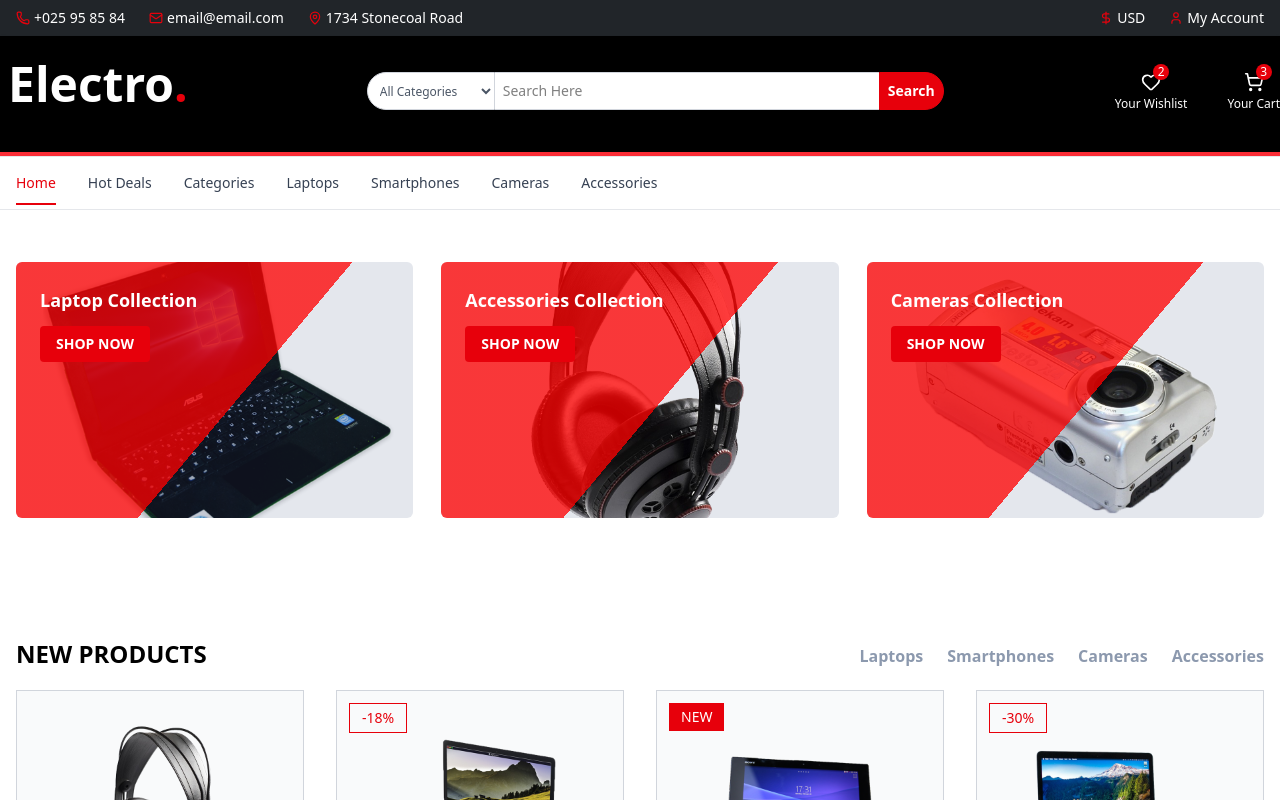
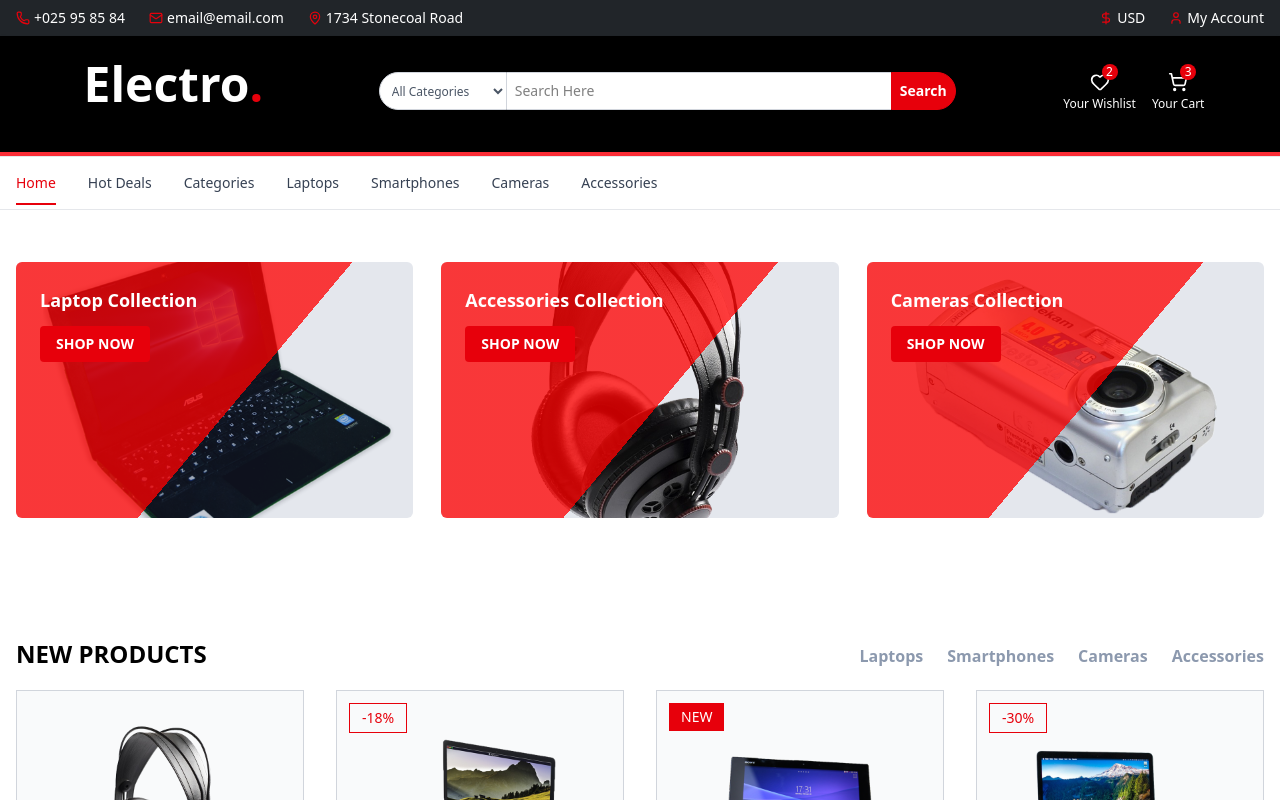
Before and after one commit to NadeemAshraf123/Electic-Store, a React (Vite) app: page / in a window 1280 px wide. Shown: the top 800 px of the page. Built offline with nearby package versions, Linux system fonts and the light colour scheme.

Commit message:
final responsive issues corrected

```diff
--- a/src/components/common/Navbar.tsx
+++ b/src/components/common/Navbar.tsx
@@ -6,7 +6,7 @@ const Navbar: React.FC = () => {
     <div className="bg-black shadow border-b-4 border-red-500">
       <div className="container max-w-7xl mx-auto px-4 py-3 lg:py-4 lg:px-0">
 
-        <div className="lg:flex lg:flex-row lg:justify-between ">
+        <div className="lg:flex lg:flex-row lg:justify-evenly lg:gap-8 ">
           <div className="flex justify-center lg:flex-row lg:justify-start mt-8 mb-8 lg:m-2">
             <div className="text-5xl font-bold">
               <span className="text-white">Electro</span>
@@ -26,7 +26,7 @@ const Navbar: React.FC = () => {
             <input
               type="text"
               placeholder="Search Here"
-              className="text-xs py-3 md:py-0 md:text-left md:pl-2 md:text-xl bg-white text-center outline-none lg:w-sm lg:py-2 w-full text-sm lg:text-sm border border-gray-300 border-r-0 border-l-0"
+              className="text-xs py-3 md:py-0 md:text-left md:pl-2 md:text-xl bg-white text-center outline-none lg:w-sm lg:py-2 w-full lg:text-sm border border-gray-300 border-r-0 border-l-0"
             />
 
             <button className="bg-red-600 text-white px-5 lg:px-2 rounded-r-full text-sm font-bold hover:bg-red-700 transition border border-red-600">
@@ -35,7 +35,7 @@ const Navbar: React.FC = () => {
           </div>
 
 
-          <div className="flex justify-evenly md:flex md:justify-end md:gap-10 gap-4 lg:mt-5 mt-10 text-white">
+          <div className="flex justify-evenly md:flex md:justify-end  gap-4 lg:mt-5 mt-10 text-white">
             <div className="flex flex-col items-center cursor-pointer hover:text-red-600 transition">
               <div className="relative">
                 <Heart size={20} />
```
